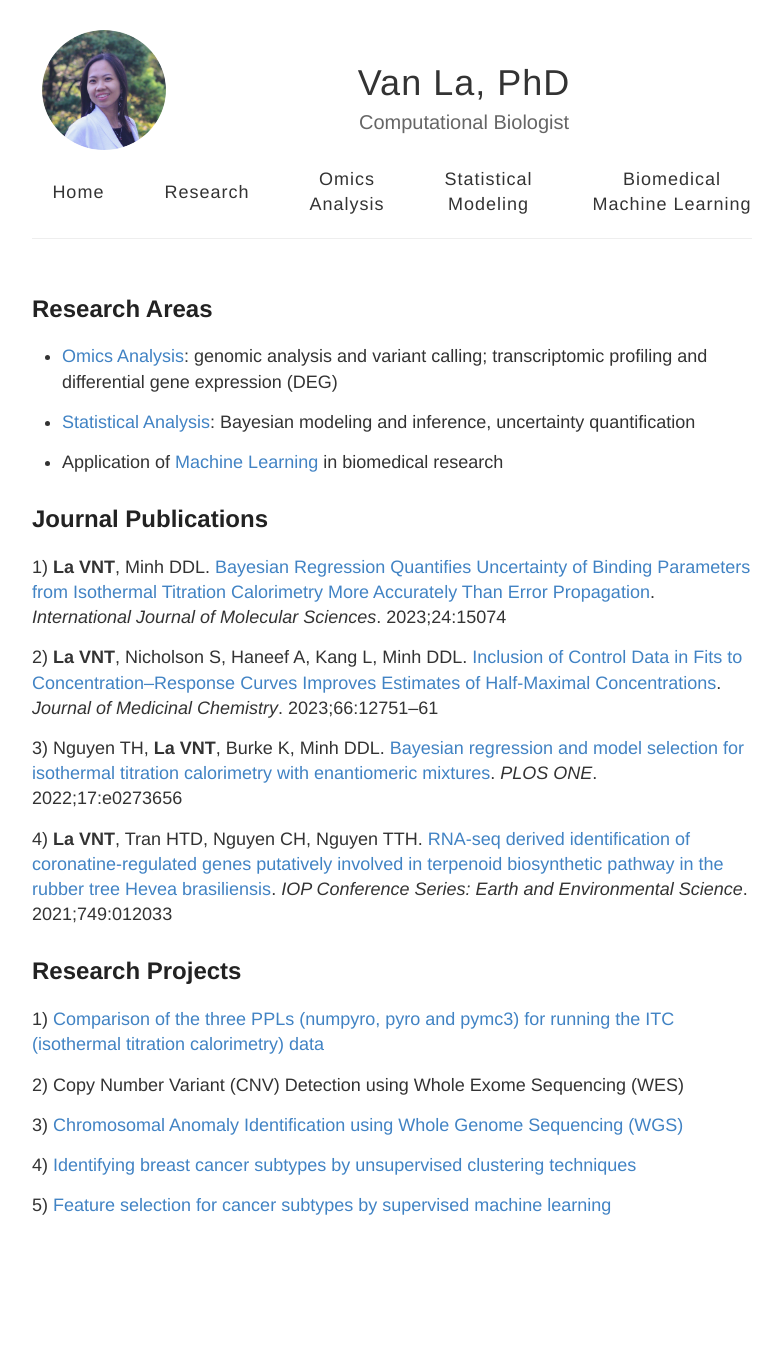
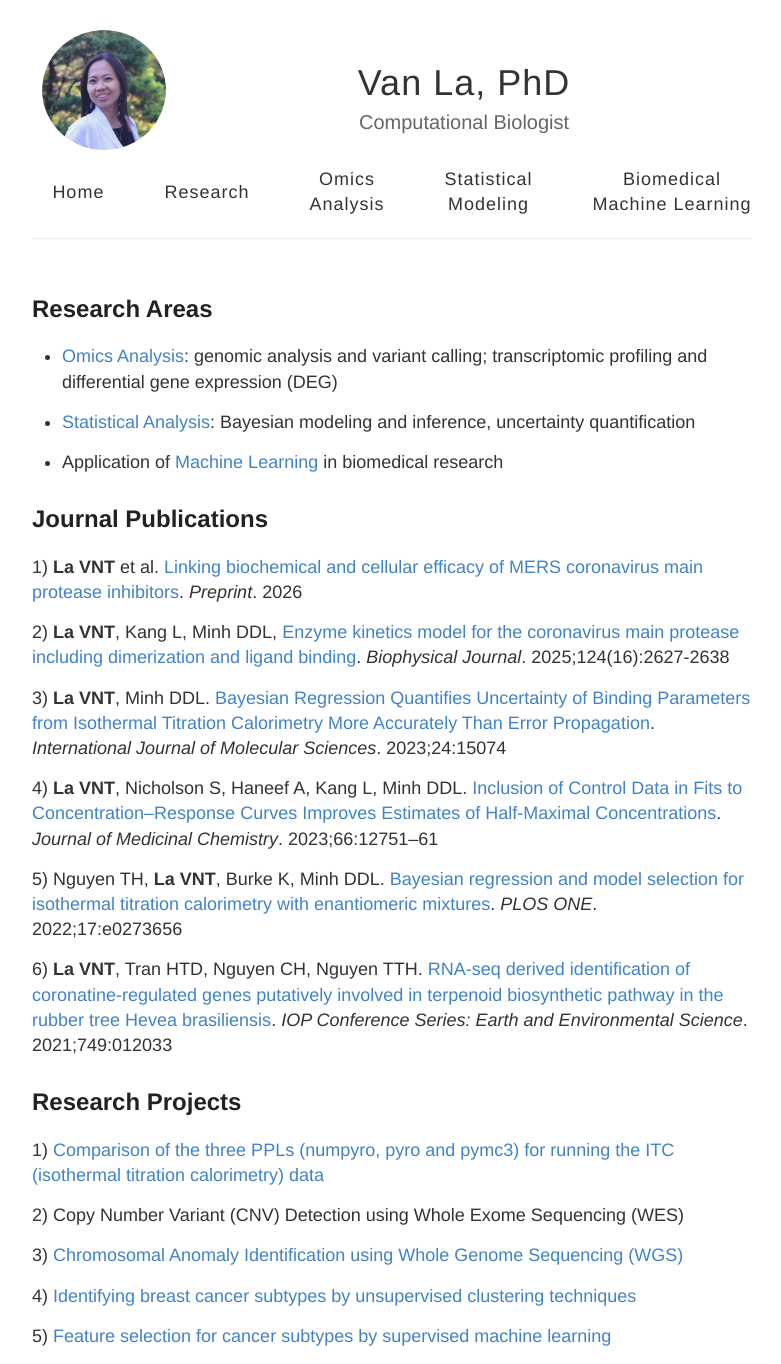
Before and after one commit to vanngocthuyla/vanngocthuyla.github.io, a Jekyll site: the page built from _pages/research.md, in a window 1280 px wide. Shown: the whole page, without its empty margins (248-1029 px from the left). Built offline with Jekyll 4.4.1, drawn with Linux system fonts in a browser that asks for light colours; before the commit the page ends 1233 px from its top, so only the background shows below that.

Commit message:
Update research.md

```diff
--- a/_pages/research.md
+++ b/_pages/research.md
@@ -16,16 +16,21 @@
 
 ## Journal Publications
 
-1) **La VNT**, Minh DDL. [Bayesian Regression Quantifies Uncertainty of Binding Parameters from Isothermal Titration
+1) **La VNT** et al. [Linking biochemical and cellular efficacy of MERS coronavirus main protease inhibitors](https://www.biorxiv.org/content/10.64898/2026.02.20.707097v1).  _Preprint_. 2026
+
+
+2) **La VNT**, Kang L, Minh DDL, [Enzyme kinetics model for the coronavirus main protease including dimerization and ligand binding](https://pubmed.ncbi.nlm.nih.gov/40618193/). _Biophysical Journal_. 2025;124(16):2627-2638
+
+3) **La VNT**, Minh DDL. [Bayesian Regression Quantifies Uncertainty of Binding Parameters from Isothermal Titration
 Calorimetry More Accurately Than Error Propagation](https://www.mdpi.com/1422-0067/24/20/15074). _International Journal of Molecular Sciences_. 2023;24:15074
 
-2) **La VNT**, Nicholson S, Haneef A, Kang L, Minh DDL. [Inclusion of Control Data in Fits to Concentration–Response Curves
+4) **La VNT**, Nicholson S, Haneef A, Kang L, Minh DDL. [Inclusion of Control Data in Fits to Concentration–Response Curves
 Improves Estimates of Half-Maximal Concentrations](https://pubs.acs.org/doi/10.1021/acs.jmedchem.3c00107). _Journal of Medicinal Chemistry_. 2023;66:12751–61
 
-3) Nguyen TH, **La VNT**, Burke K, Minh DDL. [Bayesian regression and model selection for isothermal titration calorimetry
+5) Nguyen TH, **La VNT**, Burke K, Minh DDL. [Bayesian regression and model selection for isothermal titration calorimetry
 with enantiomeric mixtures](https://journals.plos.org/plosone/article?id=10.1371/journal.pone.0273656). _PLOS ONE_. 2022;17:e0273656
 
-4) **La VNT**, Tran HTD, Nguyen CH, Nguyen TTH. [RNA-seq derived identification of coronatine-regulated genes putatively
+6) **La VNT**, Tran HTD, Nguyen CH, Nguyen TTH. [RNA-seq derived identification of coronatine-regulated genes putatively
 involved in terpenoid biosynthetic pathway in the rubber tree Hevea brasiliensis](https://iopscience.iop.org/article/10.1088/1755-1315/749/1/012033). _IOP Conference Series: Earth and Environmental Science_. 2021;749:012033
 
 ## Research Projects
```
